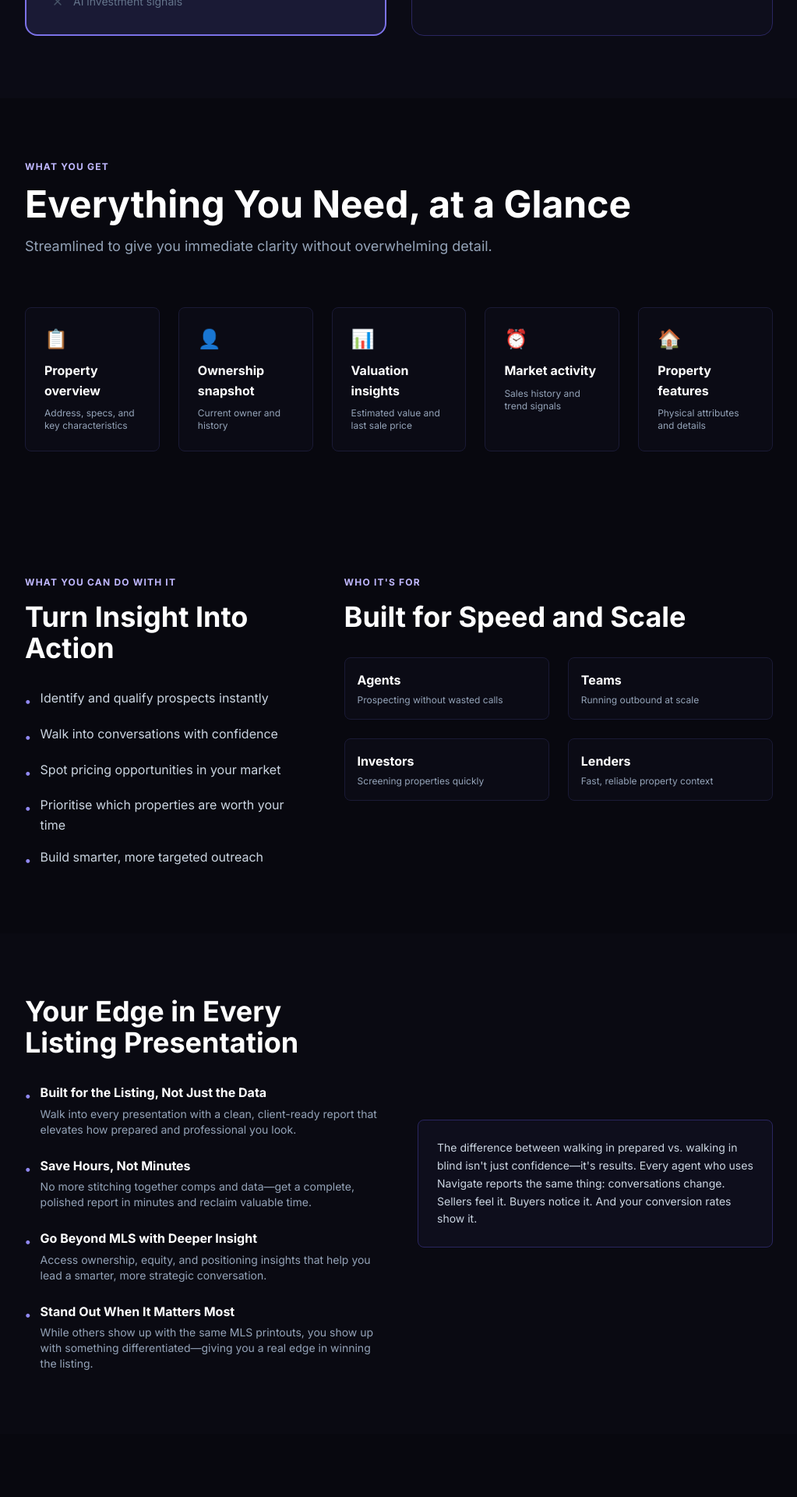
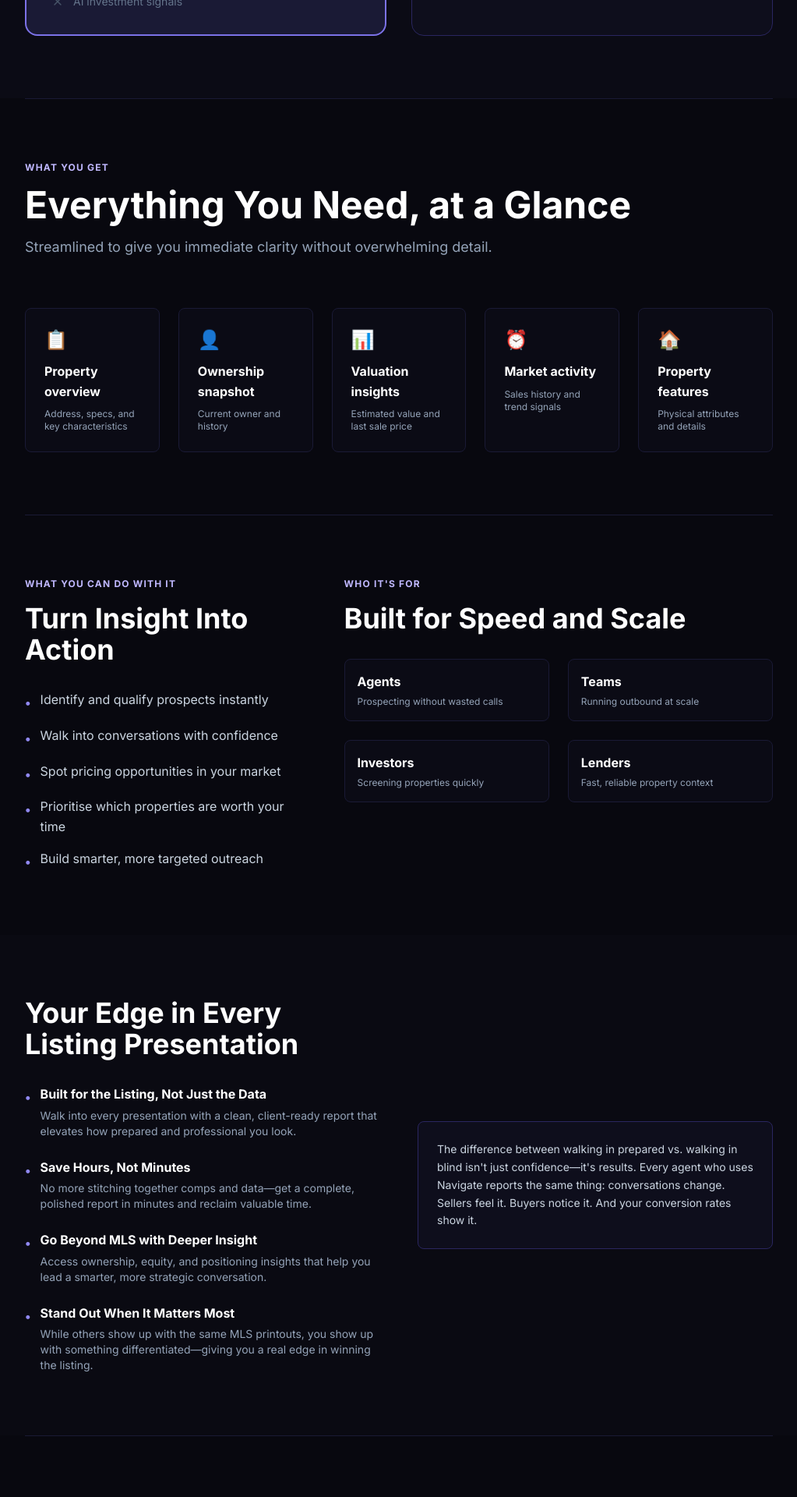
Before and after one commit to letsnavigatebmw/navigate-landing, a React (Vite) app: page / in a window 1280 px wide. Shown: the part 1660-3580 px from the top of the page at 78% size, without its empty margins (128-1151 px from the left). Built offline with nearby package versions, Linux system fonts and the light colour scheme.

Commit message:
Restore divider lines between sections, remove only top testimonial divider

```diff
--- a/src/pages/ComprehensivePage.jsx
+++ b/src/pages/ComprehensivePage.jsx
@@ -397,6 +397,7 @@ export default function ComprehensivePage({ setCurrentPage }) {
         </p>
       </section>
 
+      <div className="hidden md:block px-40"><div className="border-b border-slate-800"></div></div>
 
       {/* DESKTOP: TWO COLUMN SECTION */}
       <section className="hidden md:block py-16 sm:py-20 px-40">
@@ -486,6 +487,8 @@ export default function ComprehensivePage({ setCurrentPage }) {
         </div>
       </section>
 
+      <div className="hidden md:block px-40"><div className="border-b border-slate-800"></div></div>
+
       {/* DESKTOP: COMPARISON TABLE */}
       <section className="hidden md:block py-16 sm:py-20 px-40">
         <div className="mx-auto">
@@ -545,6 +548,8 @@ export default function ComprehensivePage({ setCurrentPage }) {
           </div>
         </div>
       </section>
+
+      <div className="hidden md:block px-40"><div className="border-b border-slate-800"></div></div>
 
       {/* DESKTOP: SAMPLE REPORT */}
       <section className="hidden md:block py-16 sm:py-20 px-40 bg-slate-900/30">
--- a/src/pages/StandardPage.jsx
+++ b/src/pages/StandardPage.jsx
@@ -356,6 +356,8 @@ export default function StandardPage({ setCurrentPage }) {
       </section>
 
 
+      <div className="hidden md:block px-40"><div className="border-b border-slate-800"></div></div>
+
       {/* DESKTOP: FEATURES */}
       <section className="hidden md:block py-20 px-40">
         <div className="w-full">
@@ -383,6 +385,8 @@ export default function StandardPage({ setCurrentPage }) {
         </div>
       </section>
 
+
+      <div className="hidden md:block px-40"><div className="border-b border-slate-800"></div></div>
 
       {/* DESKTOP: TWO COLUMN */}
       <section className="hidden md:block py-16 sm:py-20 px-40">
@@ -472,6 +476,8 @@ export default function StandardPage({ setCurrentPage }) {
         </div>
       </section>
 
+      <div className="hidden md:block px-40"><div className="border-b border-slate-800"></div></div>
+
       {/* DESKTOP: COMPARISON TABLE */}
       <section className="hidden md:block py-16 sm:py-20 px-40">
         <div className="w-full">
@@ -531,6 +537,8 @@ export default function StandardPage({ setCurrentPage }) {
           </div>
         </div>
       </section>
+
+      <div className="hidden md:block px-40"><div className="border-b border-slate-800"></div></div>
 
       {/* DESKTOP: SAMPLE REPORT */}
       <section className="hidden md:block py-16 sm:py-20 px-40 bg-slate-900/30">
```
